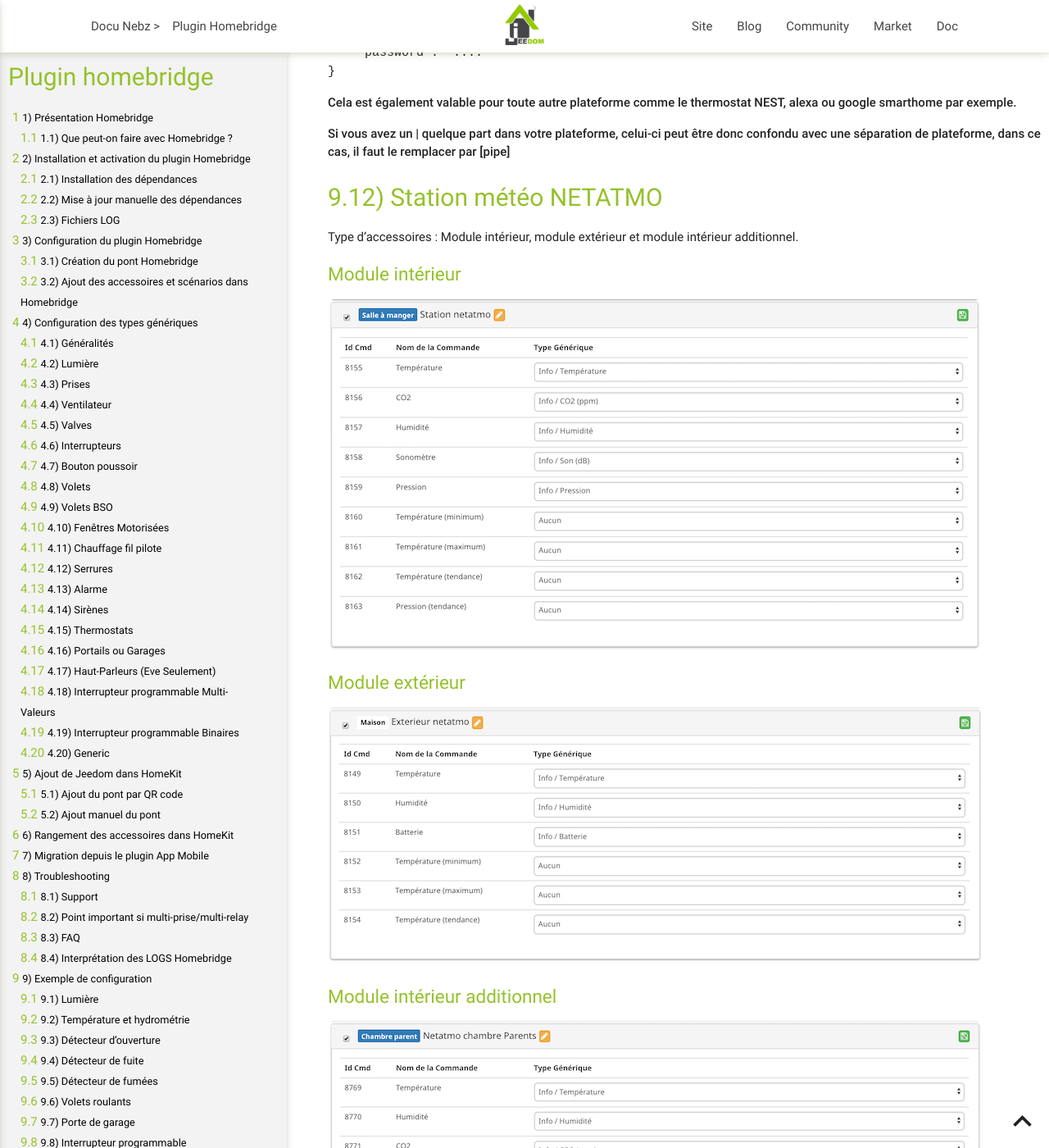
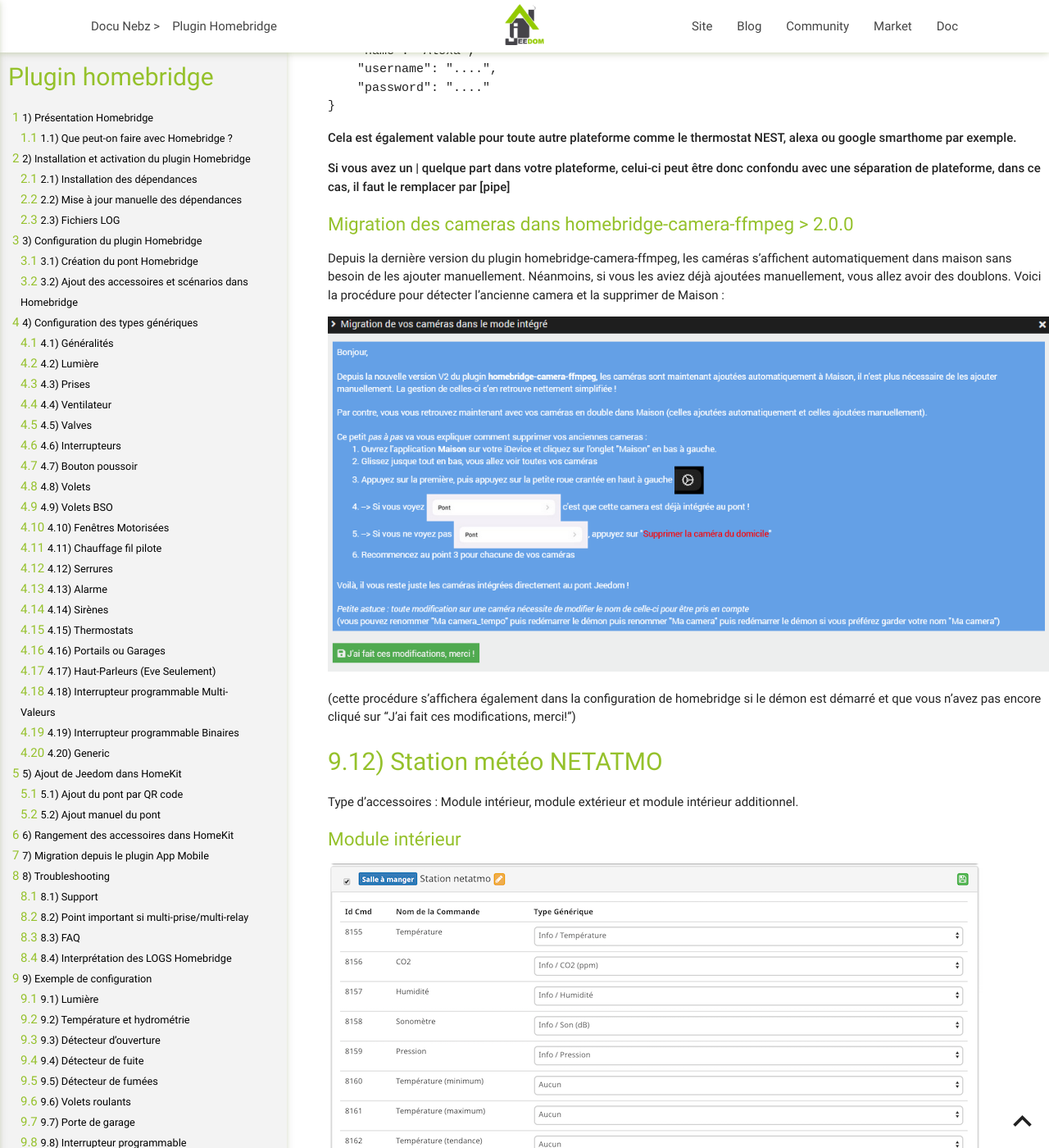
Before and after one commit to NebzHB/jeedom_docs, a Jekyll site: the page built from plugins/homebridge/fr_FR/index.md, in a window 1280 px wide and 1400 px high, scrolled down 51712 px. Shown: the whole window at 82% size. Built offline with Jekyll 4.4.1, drawn with Linux system fonts in a browser that asks for light colours; some of the changed text lies outside the part shown.

Commit message:
Update index.md

```diff
--- a/plugins/homebridge/fr_FR/index.md
+++ b/plugins/homebridge/fr_FR/index.md
@@ -866,6 +866,8 @@
 
 Il suffira ensuite d'ajouter les caméras configurées depuis le menu "Maison" de l'application "Maison" : sélectionner le bouton "+", puis "Ajouter un accessoire". Il faut alors scanner le code PIN Homebridge du plugin et sélectionner la caméra à ajouter (Attention, il ne faut pas scanner le QR Code sinon le message "Accessoire déjà ajouté" apparaîtra et l'ajout ne sera donc pas possible).
 
+>Depuis homebridge-camera-ffmpeg > 2.0.0 les cameras sont ajoutées automatiquement, plus besoin de faire l'ajout manuel !!!
+
 ### Foscam C1 #
 
 >Cette caméra pose problème à cause d'une taille de pixel non conforme, il est donc quasi impossible de la faire fonctionner correctement, elles est déconseillée !
@@ -1117,6 +1119,15 @@
 
 **Si vous avez un &#124; quelque part dans votre plateforme, celui-ci peut être donc confondu avec une séparation de plateforme, dans ce cas, il faut le remplacer par [pipe]**
 
+### Migration des cameras dans homebridge-camera-ffmpeg > 2.0.0 #
+
+Depuis la dernière version du plugin homebridge-camera-ffmpeg, les caméras s'affichent automatiquement dans maison sans besoin de les ajouter manuellement.  Néanmoins, si vous les aviez déjà ajoutées manuellement, vous allez avoir des doublons.  Voici la procédure pour détecter l'ancienne camera et la supprimer de Maison :
+
+![ProcedureMigrationCameras](../images/migrationCameras.png)
+
+(cette procédure s'affichera également dans la configuration de homebridge si le démon est démarré et que vous n'avez pas encore cliqué sur "J'ai fait ces modifications, merci!")
+
+
 Station météo NETATMO
 ---------------------
 
```
